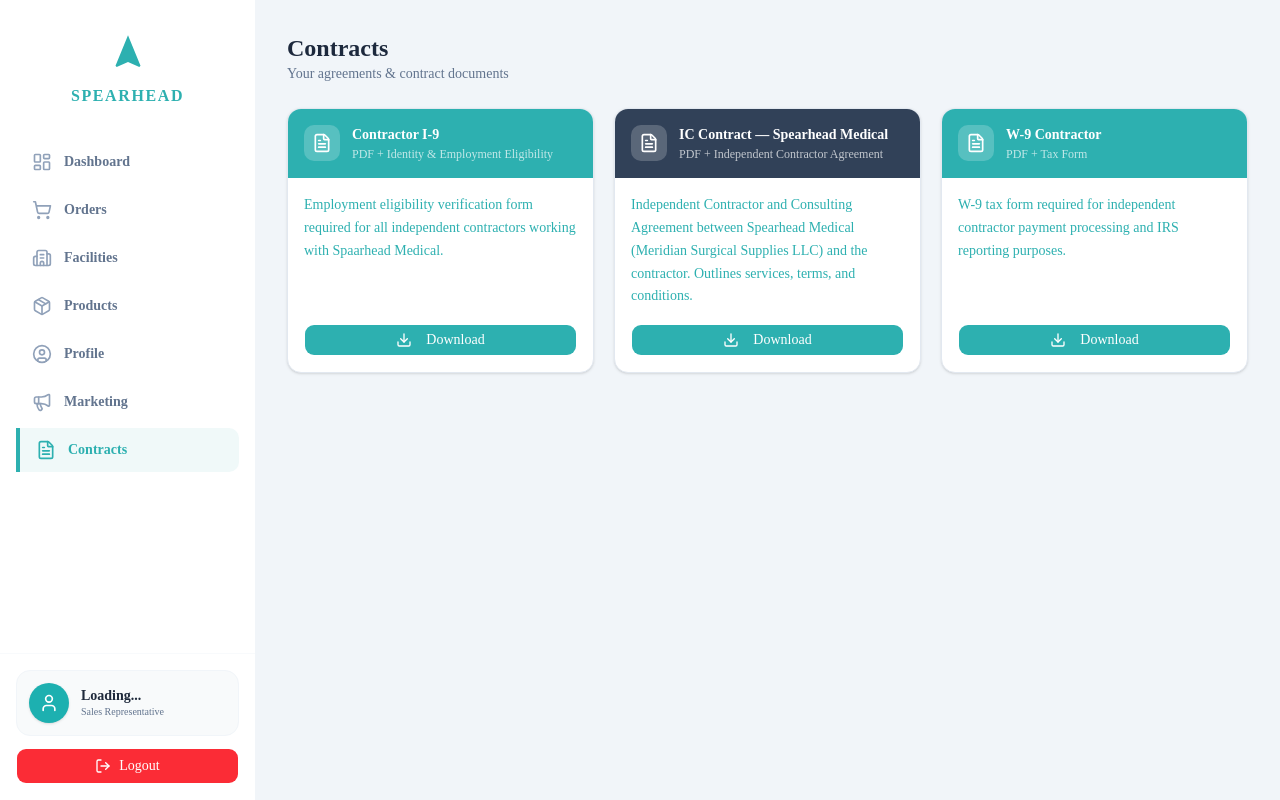
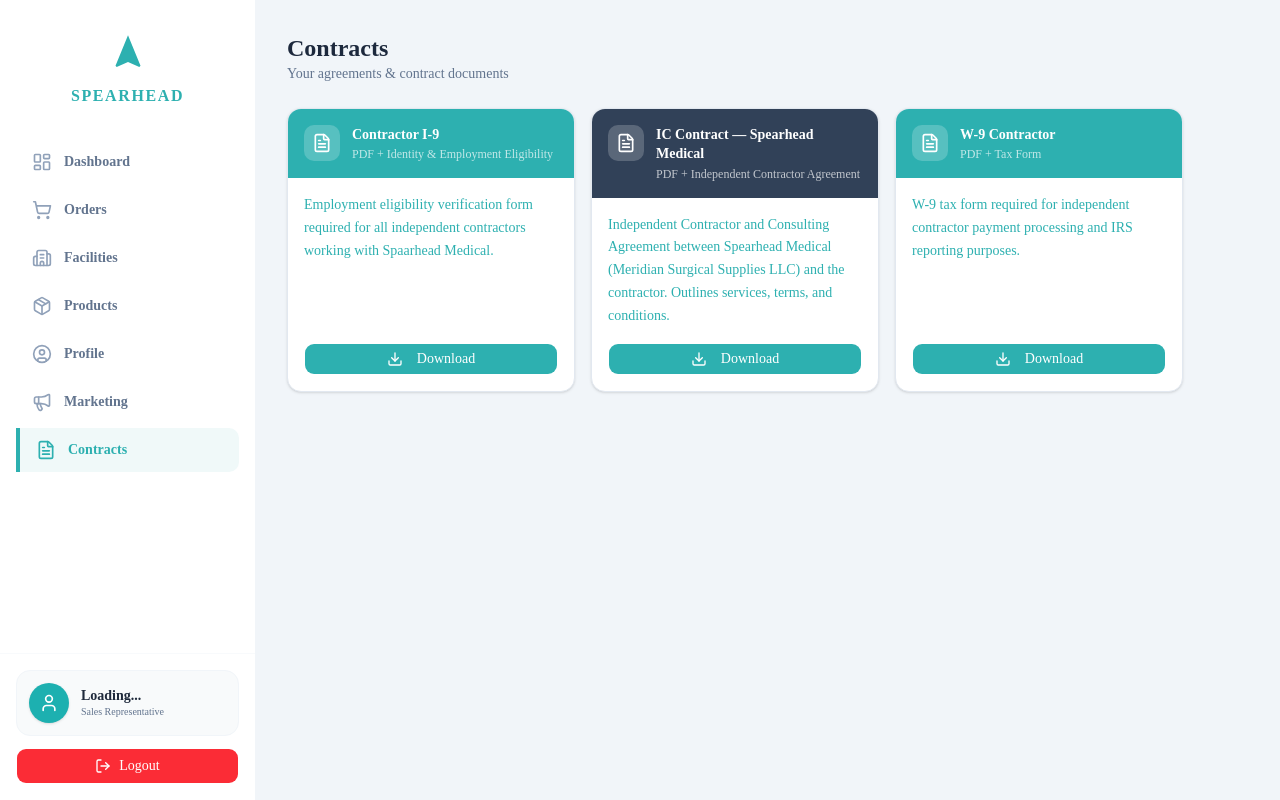
Before and after one commit to salado-jofel/spearhead-app, a Next.js app: page /dashboard/contracts in a window 1280 px wide. Built offline with nearby package versions, Linux system fonts and the light colour scheme; no server answers.

Commit message:
fix: ui updates

```diff
--- a/app/dashboard/contracts/(sections)/ContactCards.tsx
+++ b/app/dashboard/contracts/(sections)/ContactCards.tsx
@@ -79,7 +79,7 @@
 
 export default function ContractCards() {
   return (
-    <div className="grid grid-cols-1 sm:grid-cols-2 lg:grid-cols-3 gap-5">
+    <div className="grid grid-cols-1 sm:grid-cols-2 lg:grid-cols-3 gap-4 max-w-4xl">
       {CONTRACTS.map((card) => (
         <ContractCard key={card.id} card={card} />
       ))}
--- a/app/dashboard/marketing/(sections)/MarketingCards.tsx
+++ b/app/dashboard/marketing/(sections)/MarketingCards.tsx
@@ -75,7 +75,7 @@
 
 export default function MarketingCards() {
   return (
-    <div className="grid grid-cols-1 sm:grid-cols-2 lg:grid-cols-3 gap-5">
+    <div className="grid grid-cols-1 sm:grid-cols-2 lg:grid-cols-3 gap-4 max-w-4xl">
       {MARKETING_MATERIALS.map((card) => (
         <MarketingCard key={card.id} card={card} />
       ))}
--- a/app/dashboard/profile/page.tsx
+++ b/app/dashboard/profile/page.tsx
@@ -13,7 +13,7 @@
 
   return (
     <Providers profile={profile}>
-      <div className="p-8 max-w-7xl mx-auto space-y-6">
+      <div className="p-8 mx-auto space-y-6">
         <Header />
         <ProfileForm />
       </div>
```
